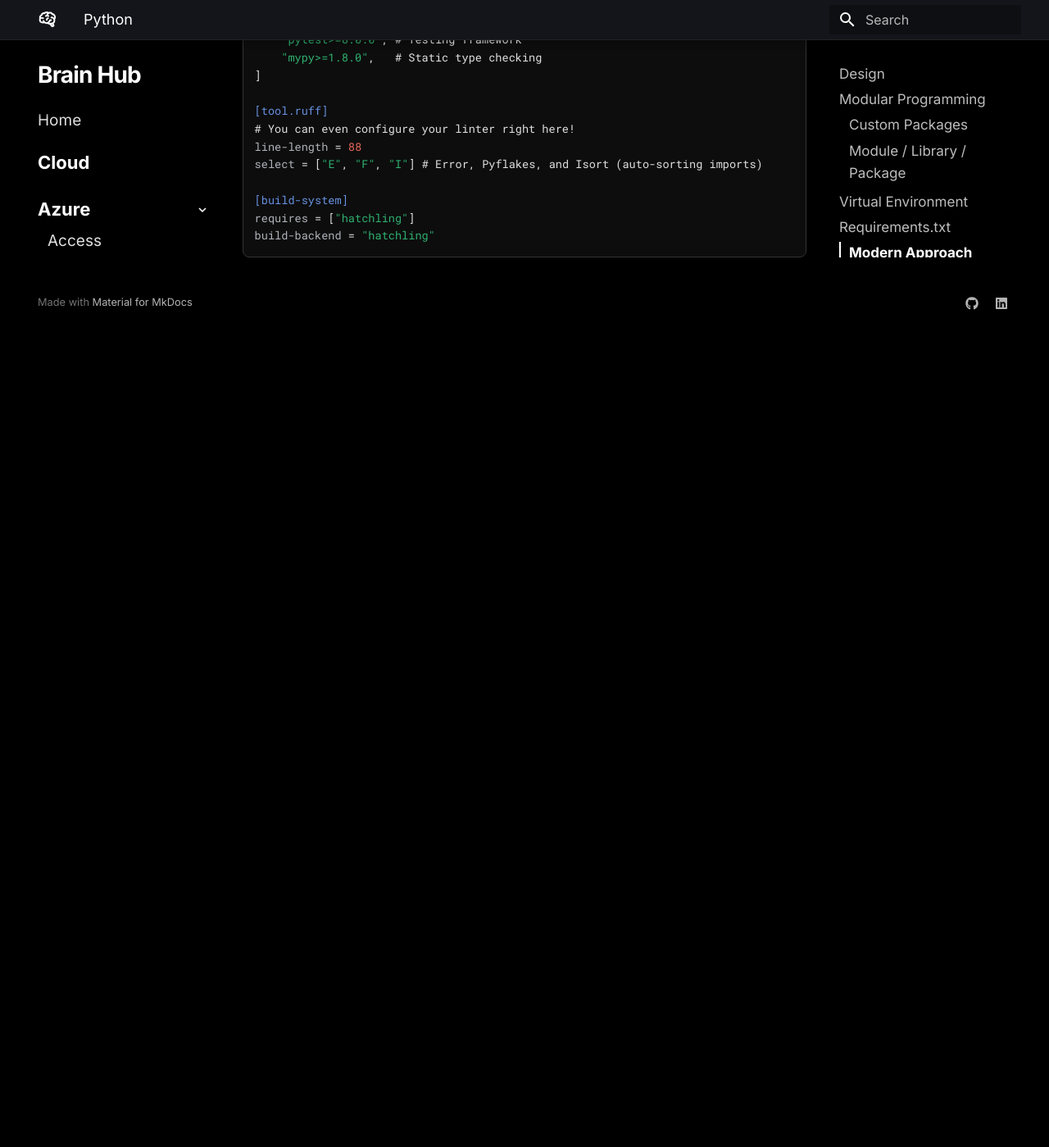
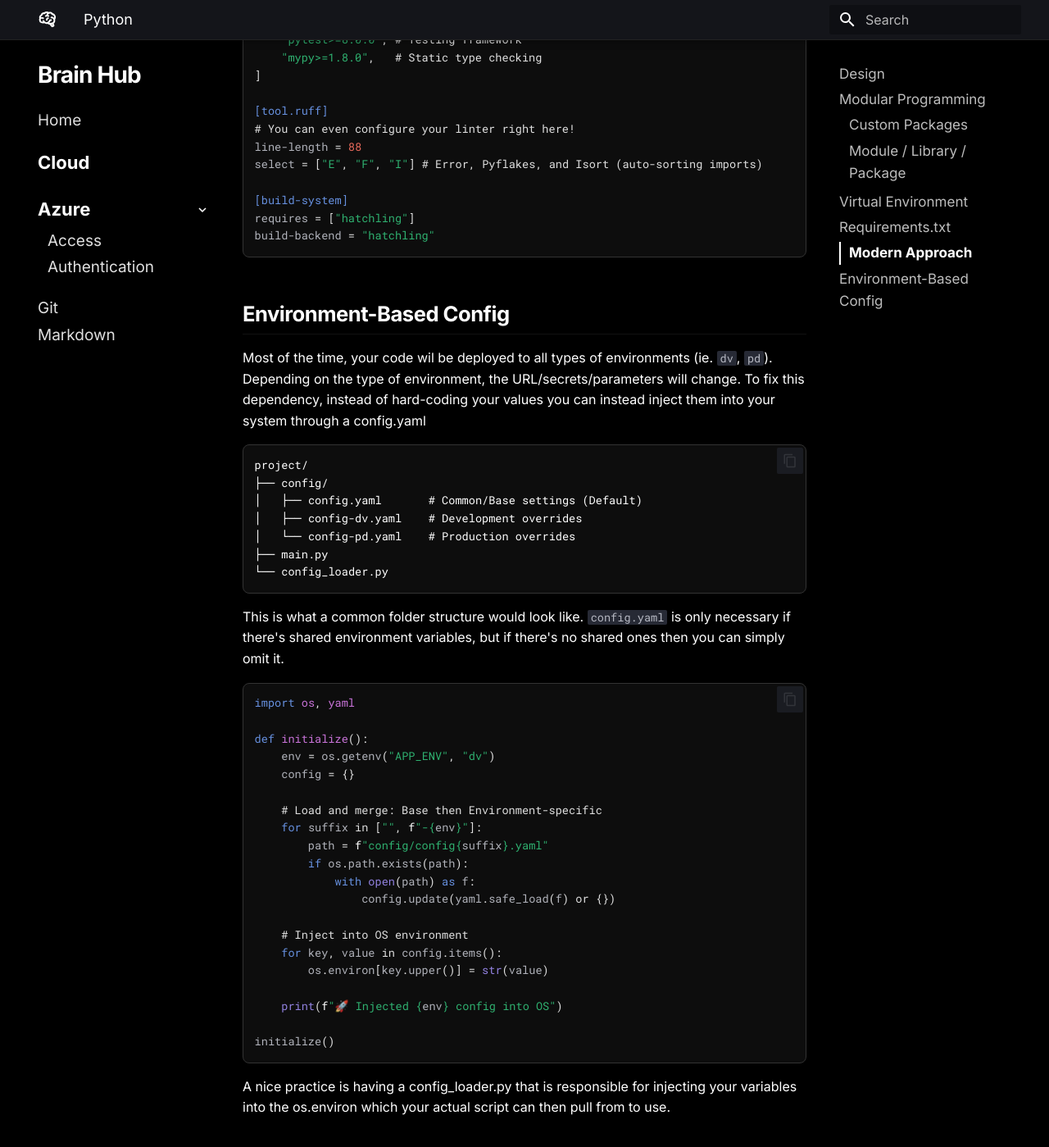
Before and after one commit to Brian-Lin-2/brain-hub, an MkDocs documentation site: the page built from docs/python.md, in a window 1280 px wide and 1400 px high, scrolled down 4490 px. Shown: the whole window at 82% size. Built offline with MkDocs 1.6.1 and Material for MkDocs 9.7.7, drawn with Linux system fonts in a browser that asks for light colours; before the commit the page ends 4892 px from its top, so only the background shows below that.

Commit message:
Add python environment-based config, add model page

````diff
--- a/docs/python.md
+++ b/docs/python.md
@@ -178,3 +178,44 @@
 requires = ["hatchling"]
 build-backend = "hatchling"
 ```
+
+## Environment-Based Config
+
+Most of the time, your code wil be deployed to all types of environments (ie. `dv`, `pd`). Depending on the type of environment, the URL/secrets/parameters will change. To fix this dependency, instead of hard-coding your values you can instead inject them into your system through a config.yaml
+
+```txt
+project/
+├── config/
+│   ├── config.yaml       # Common/Base settings (Default)
+│   ├── config-dv.yaml    # Development overrides
+│   └── config-pd.yaml    # Production overrides
+├── main.py
+└── config_loader.py
+```
+
+This is what a common folder structure would look like. `config.yaml` is only necessary if there's shared environment variables, but if there's no shared ones then you can simply omit it.
+
+```python
+import os, yaml
+
+def initialize():
+    env = os.getenv("APP_ENV", "dv")
+    config = {}
+
+    # Load and merge: Base then Environment-specific
+    for suffix in ["", f"-{env}"]:
+        path = f"config/config{suffix}.yaml"
+        if os.path.exists(path):
+            with open(path) as f:
+                config.update(yaml.safe_load(f) or {})
+
+    # Inject into OS environment
+    for key, value in config.items():
+        os.environ[key.upper()] = str(value)
+
+    print(f"🚀 Injected {env} config into OS")
+
+initialize()
+```
+
+A nice practice is having a config_loader.py that is responsible for injecting your variables into the os.environ which your actual script can then pull from to use.
````
Also changed, not shown: docs/model.md (added, +15 -0 lines).
